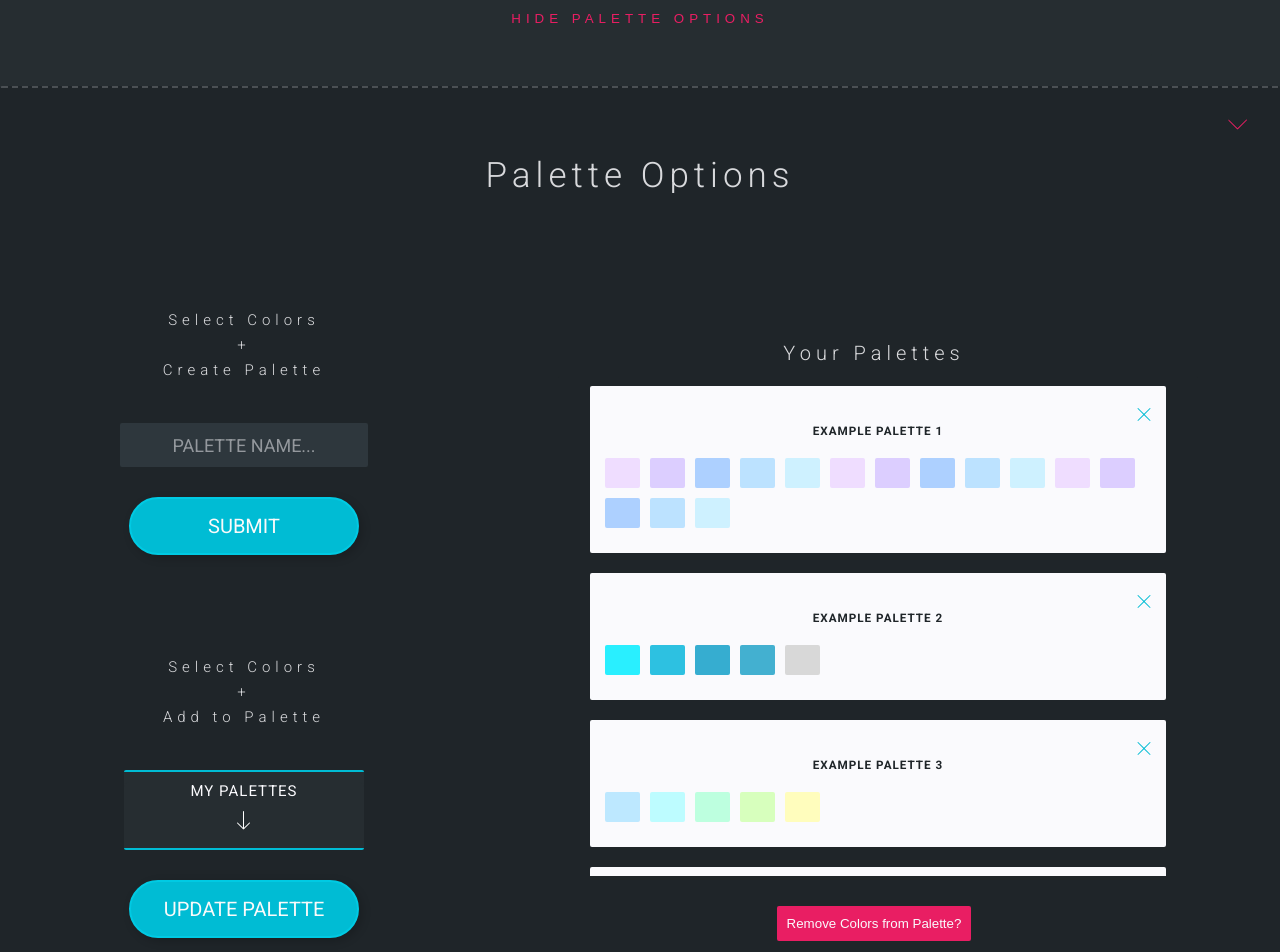
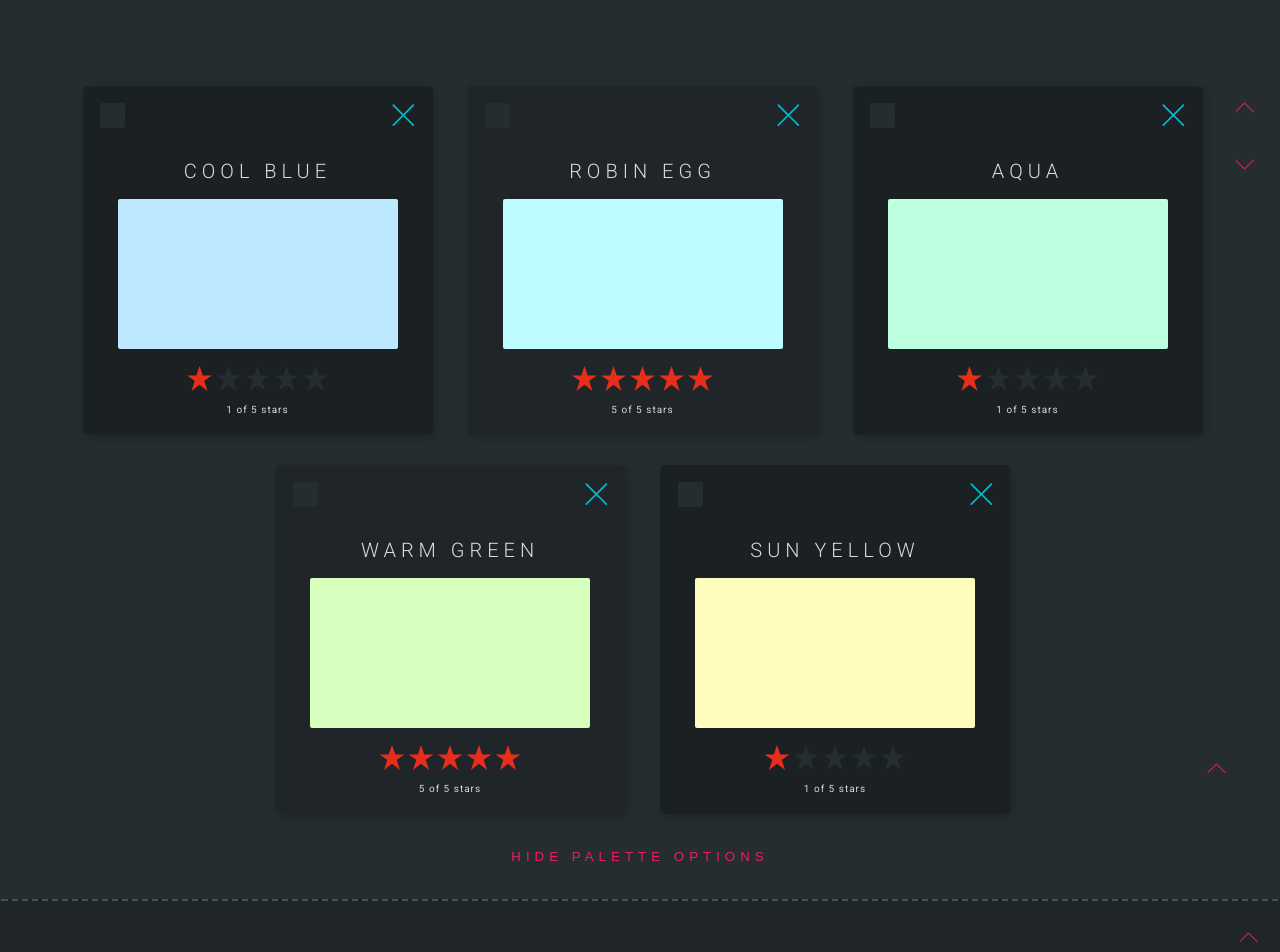
Before and after one commit to Mikaelia/color-collector, a React (Create React App) app: page / in a window 1280 px wide. Shown: the part 620-1572 px from the top of the page. Built offline with nearby package versions, Linux system fonts and the light colour scheme.

Commit message:
change positioning of palette and color-list

```diff
--- a/src/components/App.js
+++ b/src/components/App.js
@@ -7,8 +7,8 @@ const App = () => (
   <div className="app">
     <Alerts />
     <NewColor />
+    <Colors />
     <Palettes />
-    <Colors />
   </div>
 );
 
--- a/src/components/containers.js
+++ b/src/components/containers.js
@@ -28,9 +28,6 @@ export const NewColor = connect(
   }),
   dispatch => ({
     // Here we are binding out action creators
-    onToggleVisibility() {
-      dispatch(toggleVisibility("paletteControls"));
-    },
     onNewColor(title, color) {
       dispatch(addColor(title, color));
     },
@@ -55,6 +52,9 @@ export const Colors = connect(
     },
     onSelect(id) {
       dispatch(selectColor(id));
+    },
+    onToggleVisibility() {
+      dispatch(toggleVisibility("paletteControls"));
     }
   })
 )(ColorList);
--- a/src/components/ui/addColorForm/AddColorForm.js
+++ b/src/components/ui/addColorForm/AddColorForm.js
@@ -3,12 +3,7 @@ import PropTypes from "prop-types";
 import ColorPicker from "./ColorPicker";
 import { OpenCloseButton } from "../Buttons";
 
-const AddColorForm = ({
-  visibility,
-  onToggleVisibility = () => console.log("hi"),
-  onNewColor = f => f,
-  addAlert = f => f
-}) => {
+const AddColorForm = ({ onNewColor = f => f, addAlert = f => f }) => {
   let _title,
     _color = { hex: "#000000" },
     _colorCode;
@@ -81,12 +76,6 @@ const AddColorForm = ({
 
           <button className="color-saver__button u-mb-md">ADD</button>
         </form>
-        <OpenCloseButton
-          displayOpen={visibility.paletteControls}
-          openMessage="Palette Options?"
-          closedMessage="Hide Palette Options"
-          toggleVisibility={onToggleVisibility}
-        />
       </section>
     </div>
   );
--- a/src/components/ui/colorList/ColorList.js
+++ b/src/components/ui/colorList/ColorList.js
@@ -1,14 +1,16 @@
 import React from "react";
 import PropTypes from "prop-types";
 import Color from "./Color";
-import { ScrollButton } from "../Buttons";
+import { ScrollButton, OpenCloseButton } from "../Buttons";
 import { ChevronUp, ChevronDown } from "../LayoutIcons";
 
 const ColorList = ({
   colors = [],
   onRate = f => f,
   onRemove = f => f,
-  onSelect = f => f
+  onSelect = f => f,
+  visibility,
+  onToggleVisibility = () => console.log("hi")
 }) => (
   <div className="color-list">
     <div className="color-list__scroll-button-container--top">
@@ -19,7 +21,7 @@ const ColorList = ({
         <ChevronUp />
       </ScrollButton>
       <ScrollButton
-        scrollTargetElement=".color-list:last-child"
+        scrollTargetElement=".palette-controls__heading"
         scrollTargetMessage="Bottom"
       >
         <ChevronDown />
@@ -46,6 +48,17 @@ const ColorList = ({
         />
       ))
     )}
+    <div
+      class="button-container"
+      style={{ position: "absolute", bottom: "-3.5rem" }}
+    >
+      <OpenCloseButton
+        displayOpen={visibility.paletteControls}
+        openMessage="Palette Options?"
+        closedMessage="Hide Palette Options"
+        toggleVisibility={onToggleVisibility}
+      />
+    </div>
   </div>
 );
 
--- a/src/components/ui/palletControls/PaletteControls.js
+++ b/src/components/ui/palletControls/PaletteControls.js
@@ -2,7 +2,7 @@ import React from "react";
 import PaletteList from "./PaletteList";
 import Dropdown from "./Dropdown";
 import { OpenCloseButton, ScrollButton } from "../Buttons";
-import { ChevronDown } from "../LayoutIcons";
+import { ChevronUp } from "../LayoutIcons";
 
 const PaletteControls = ({
   palettes = [],
@@ -66,10 +66,10 @@ const PaletteControls = ({
     >
       <div className="palette-controls__scroll-button-container">
         <ScrollButton
-          scrollTargetMessage="Colors"
-          scrollTargetElement=".color-list"
+          scrollTargetMessage="Top"
+          scrollTargetElement=".color-saver"
         >
-          <ChevronDown />
+          <ChevronUp />
         </ScrollButton>
       </div>
       <h1 className="palette-controls__heading heading--md fw-light u-mb-hg">
--- a/src/sass/components/_color-list.scss
+++ b/src/sass/components/_color-list.scss
@@ -7,6 +7,7 @@
     text-align: center;
     width: 95%;
     position: relative;
+    margin-bottom: 7rem;
 
     &>:nth-child(odd) {
         background: darken($color-primary-dark, 2%);
```
